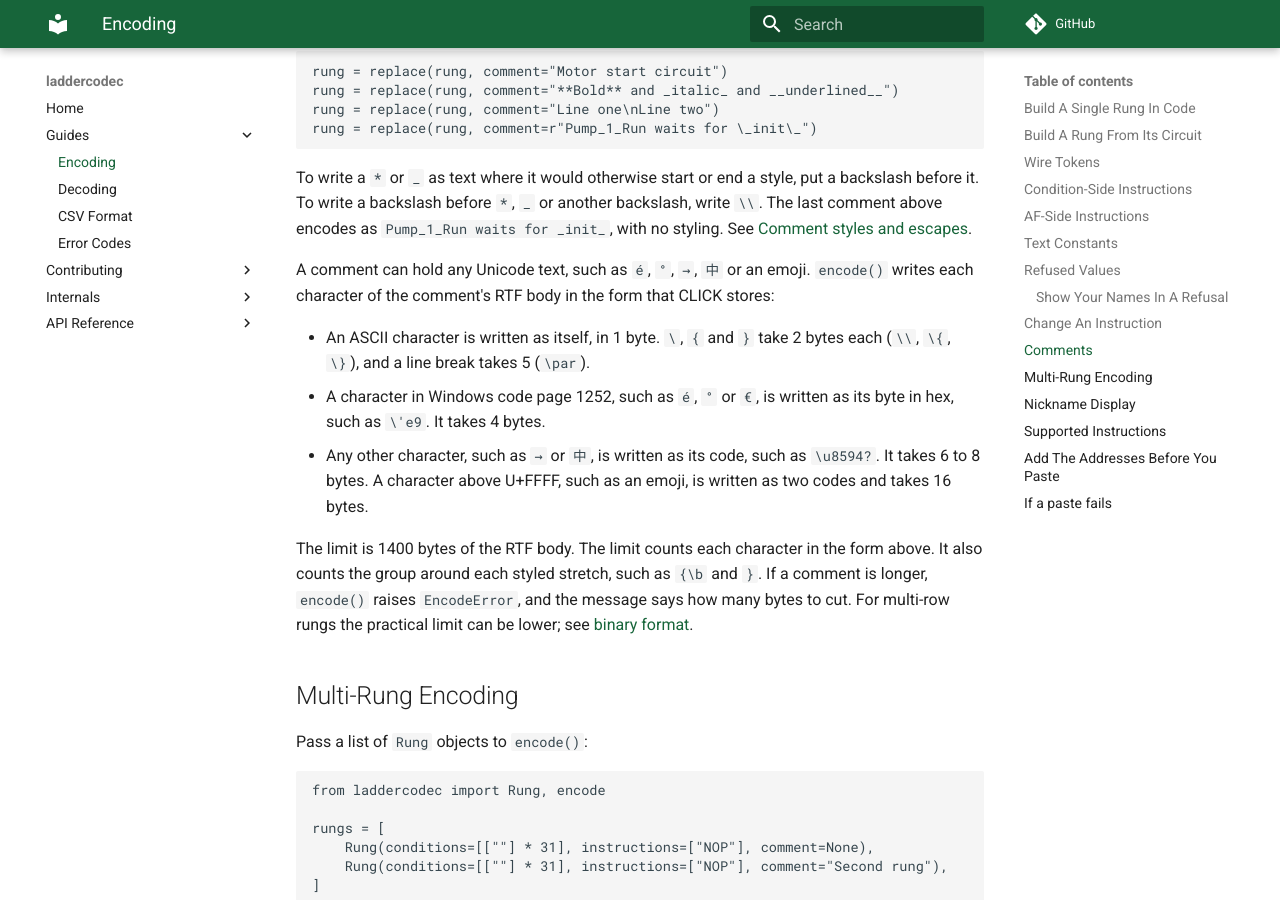
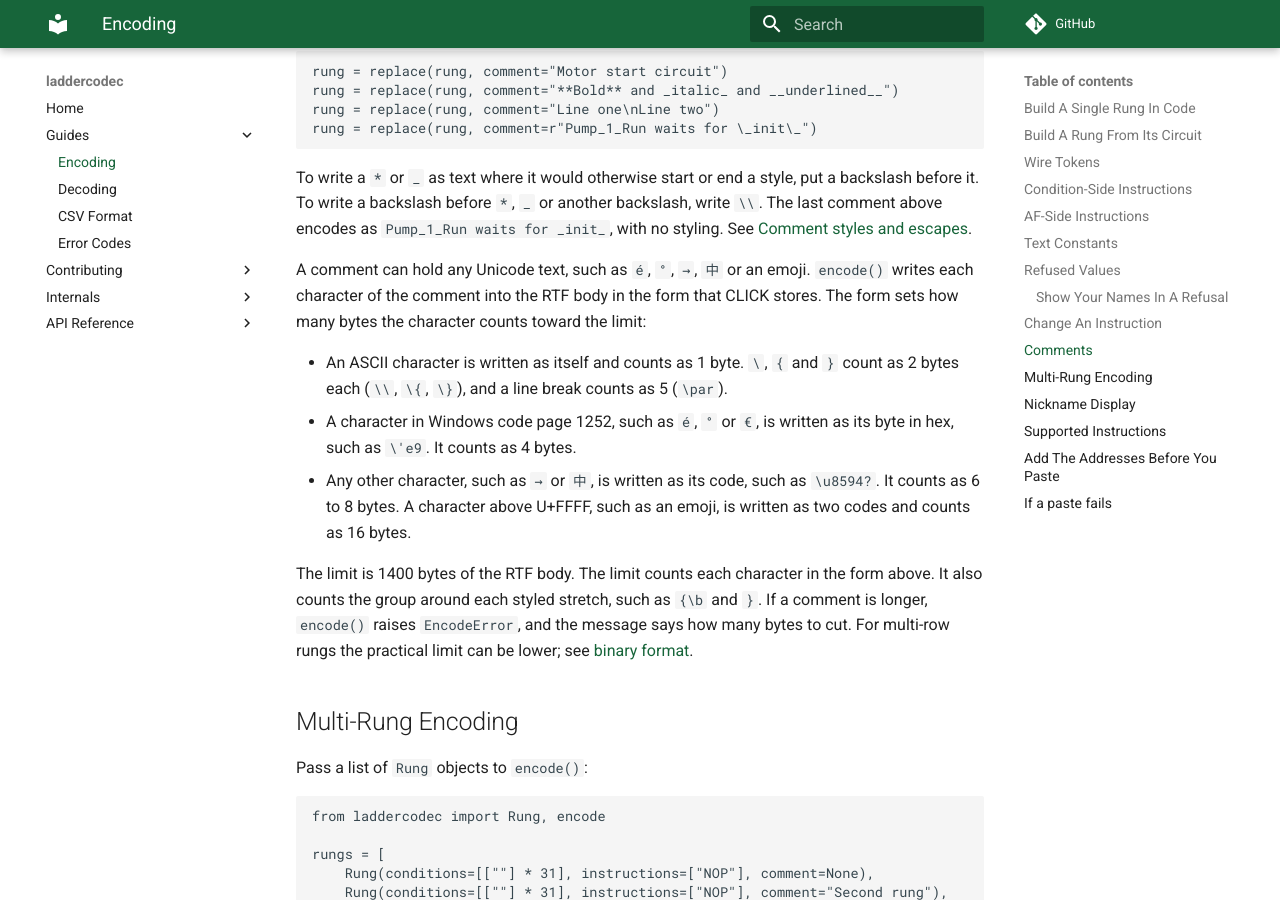
Before and after one commit to ssweber/laddercodec, an MkDocs documentation site: the page built from docs/guides/encoding.md, in a window 1280 px wide and 900 px high, scrolled down 9314 px. Built offline with MkDocs 1.6.1 and Material for MkDocs 9.7.7, drawn with Linux system fonts in a browser that asks for light colours; comment, search, counter and statistics services are not loaded.

Commit message:
fix(encode): list the comment change as breaking and count marks as letters
The CHANGELOG listed the encode change under Fixed. A caller's test can fail in
three ways: a long comment outside ASCII now raises EncodeError, a decoded
comment no longer holds the folded text, and the encoded bytes change. The entry
is now under Breaking changes, with what to do. It also says that a CSV that
0.5.0's write_csv wrote can read differently where __, * or a backslash sits
beside a letter outside ASCII or a full-width lookalike.

_is_alnum now counts a combining mark as a letter. So e and a combining acute
accent read as a composed é does beside __, and the Markdown writer and reader
agree on both forms. A test covers the two forms.

The length refusal named its second example as an arrow, a character that code
page 1252 cannot write. A log file in code page 1252 could not hold the message.
The message now says in words that a character code page 1252 lacks takes 6 or
more bytes. A test encodes the message in code page 1252.

A test pins what happens to a lone surrogate: encode() writes it as \uN? and
decode() reads it as U+FFFD.

The binary format doc said that the comment body is cp1252 text. It now says
that the body is ASCII, with \'hh and \uN? escapes. The encoding guide says how
many bytes each form counts toward the limit, and the docstrings of _rtf.py and
_Piece are clearer.

The body of e3843d32 said that _unicode_escape writes "an unsigned \uN?, and a
surrogate pair above U+FFFF". It writes any other character as an unsigned
\uN?. It writes a character above U+FFFF as the escapes of its surrogate pair.

Co-Authored-By: Claude Opus 5.5 <noreply@anthropic.com>

```diff
--- a/docs/guides/encoding.md
+++ b/docs/guides/encoding.md
@@ -428,16 +428,18 @@ backslash, write `\\`. The last comment above encodes as
 [Comment styles and escapes](csv-format.md#comment-styles-and-escapes).
 
 A comment can hold any Unicode text, such as `é`, `°`, `→`, `中` or an emoji.
-`encode()` writes each character of the comment's RTF body in the form that
-CLICK stores:
+`encode()` writes each character of the comment into the RTF body in the form
+that CLICK stores. The form sets how many bytes the character counts toward
+the limit:
 
-- An ASCII character is written as itself, in 1 byte. `\`, `{` and `}` take
-  2 bytes each (`\\`, `\{`, `\}`), and a line break takes 5 (`\par `).
+- An ASCII character is written as itself and counts as 1 byte. `\`, `{` and
+  `}` count as 2 bytes each (`\\`, `\{`, `\}`), and a line break counts as 5
+  (`\par `).
 - A character in Windows code page 1252, such as `é`, `°` or `€`, is written
-  as its byte in hex, such as `\'e9`. It takes 4 bytes.
+  as its byte in hex, such as `\'e9`. It counts as 4 bytes.
 - Any other character, such as `→` or `中`, is written as its code, such as
-  `\u8594?`. It takes 6 to 8 bytes. A character above U+FFFF, such as an
-  emoji, is written as two codes and takes 16 bytes.
+  `\u8594?`. It counts as 6 to 8 bytes. A character above U+FFFF, such as an
+  emoji, is written as two codes and counts as 16 bytes.
 
 The limit is 1400 bytes of the RTF body. The limit counts each character in
 the form above. It also counts the group around each styled stretch, such as
```
Also changed, not shown: CHANGELOG.md (+7 -1 lines), docs/internals/binary-format.md (+1 -1 lines), 5 other files.
